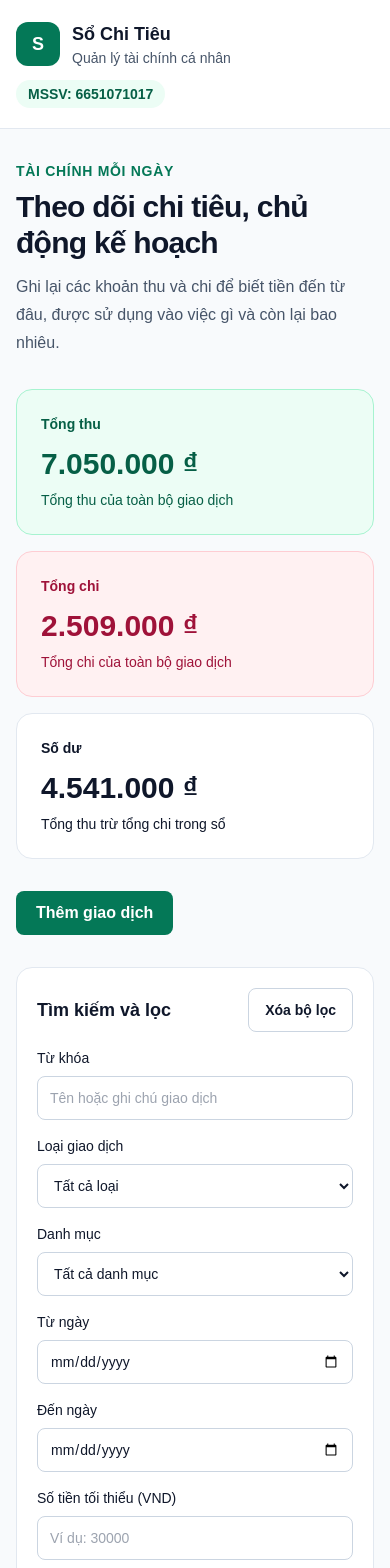
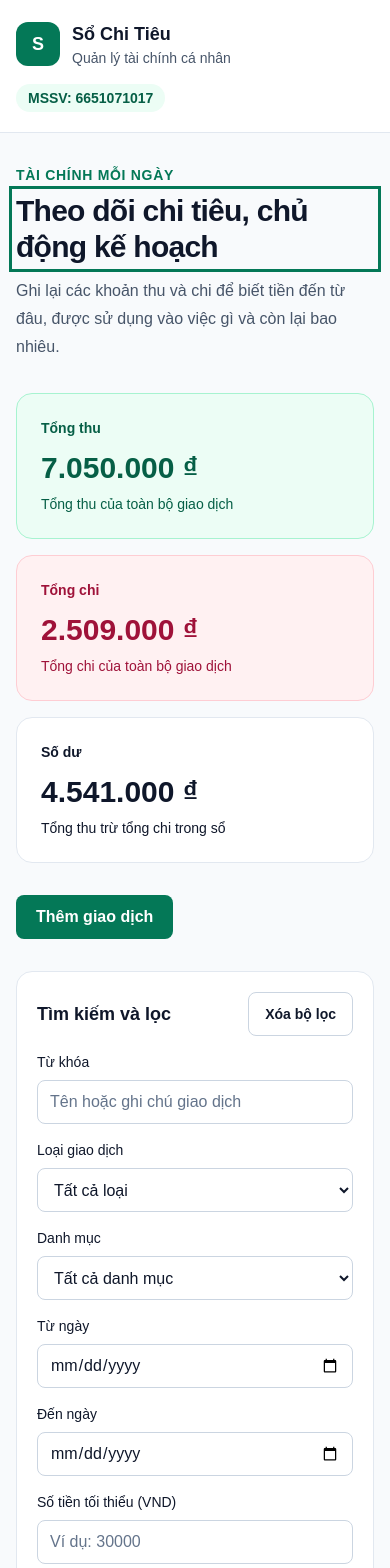
Before and after one commit to huynhnhuthao6977-beep/6651071017-lab2-quan-ly-chi-tieu, a React (Vite) app: page / in a window 390 px wide. Shown: the top 1568 px of the page. Built offline with nearby package versions, Linux system fonts and the light colour scheme.

Commit message:
[16:50] Hoan thien responsive va accessibility

```diff
--- a/src/components/Header.tsx
+++ b/src/components/Header.tsx
@@ -1,24 +1,31 @@
+import { Link } from 'react-router-dom'
+
 export default function Header() {
   return (
     <header className="border-b border-slate-200 bg-white">
-      <div className="mx-auto flex max-w-6xl flex-wrap items-center justify-between gap-3 px-4 py-5 sm:px-6">
-        <div className="flex items-center gap-3">
+      <div className="mx-auto flex max-w-6xl flex-wrap items-center justify-between gap-4 px-4 py-5 sm:px-6">
+        <Link
+          to="/"
+          aria-label="Sổ Chi Tiêu — về danh sách giao dịch"
+          className="flex min-h-11 min-w-0 items-center gap-3 rounded-lg"
+        >
           <span
             aria-hidden="true"
-            className="flex h-11 w-11 items-center justify-center rounded-xl bg-brand-700 text-lg font-bold text-white"
+            className="flex h-11 w-11 shrink-0 items-center justify-center rounded-xl bg-brand-700 text-lg font-bold text-white"
           >
             S
           </span>
 
-          <div>
-            <p className="text-lg font-bold text-slate-900">
+          <div className="min-w-0">
+            <p className="break-words text-lg font-bold text-slate-900">
               Sổ Chi Tiêu
             </p>
+
             <p className="text-sm text-slate-600">
               Quản lý tài chính cá nhân
             </p>
           </div>
-        </div>
+        </Link>
 
         <span className="rounded-full bg-brand-50 px-3 py-1 text-sm font-semibold text-brand-800">
           MSSV: 6651071017
--- /dev/null
+++ b/src/components/RouteAccessibility.tsx
@@ -0,0 +1,29 @@
+import { useEffect } from 'react'
+import { useLocation } from 'react-router-dom'
+
+export default function RouteAccessibility() {
+  const { pathname } = useLocation()
+
+  useEffect(() => {
+    const heading = document.querySelector<HTMLHeadingElement>(
+      '#main-content h1',
+    )
+
+    document.title = heading
+      ? `${heading.textContent?.trim() || 'Sổ Chi Tiêu'} | 6651071017`
+      : 'Sổ Chi Tiêu | 6651071017'
+
+    if (heading) {
+      heading.tabIndex = -1
+      heading.focus({ preventScroll: true })
+    }
+
+    window.scrollTo({
+      top: 0,
+      left: 0,
+      behavior: 'instant',
+    })
+  }, [pathname])
+
+  return null
+}
--- a/src/index.css
+++ b/src/index.css
@@ -7,11 +7,36 @@
     font-family: Arial, Helvetica, sans-serif;
     color: #0f172a;
     background-color: #f8fafc;
+    -webkit-text-size-adjust: 100%;
+    text-size-adjust: 100%;
+    scroll-padding-top: 1rem;
   }
 
   body {
     margin: 0;
     min-width: 320px;
+  }
+
+  #root {
+    min-height: 100vh;
+    min-height: 100dvh;
+  }
+
+  main,
+  section,
+  article,
+  header,
+  footer {
+    min-width: 0;
+  }
+
+  h1,
+  h2,
+  h3,
+  p,
+  dd,
+  a {
+    overflow-wrap: anywhere;
   }
 
   button,
@@ -21,9 +46,56 @@
     font: inherit;
   }
 
+  input,
+  select,
+  textarea {
+    font-size: 1rem;
+    max-width: 100%;
+  }
+
+  input[type='date'] {
+    min-width: 0;
+  }
+
+  textarea {
+    resize: vertical;
+  }
+
+  button,
+  a,
+  input,
+  select,
+  textarea {
+    -webkit-tap-highlight-color: transparent;
+  }
+
+  button {
+    touch-action: manipulation;
+  }
+
+  button:not(:disabled) {
+    cursor: pointer;
+  }
+
+  button:disabled {
+    cursor: not-allowed;
+  }
+
   :focus-visible {
     outline: 3px solid #047857;
     outline-offset: 4px;
+  }
+
+  input::placeholder,
+  textarea::placeholder {
+    color: #64748b;
+    opacity: 1;
+  }
+
+  dialog {
+    max-height: 85vh;
+    max-height: 85dvh;
+    overscroll-behavior: contain;
   }
 
   ::selection {
@@ -31,3 +103,14 @@
     background-color: #a7f3d0;
   }
 }
+
+@media (prefers-reduced-motion: reduce) {
+  *,
+  *::before,
+  *::after {
+    scroll-behavior: auto !important;
+    animation-duration: 0.01ms !important;
+    animation-iteration-count: 1 !important;
+    transition-duration: 0.01ms !important;
+  }
+}
--- a/src/main.tsx
+++ b/src/main.tsx
@@ -2,6 +2,7 @@ import { StrictMode } from 'react'
 import { createRoot } from 'react-dom/client'
 import { BrowserRouter } from 'react-router-dom'
 import App from './App'
+import RouteAccessibility from './components/RouteAccessibility'
 import './index.css'
 
 const rootElement = document.getElementById('root')
@@ -14,6 +15,7 @@ createRoot(rootElement).render(
   <StrictMode>
     <BrowserRouter>
       <App />
+      <RouteAccessibility />
     </BrowserRouter>
   </StrictMode>,
 )
```
